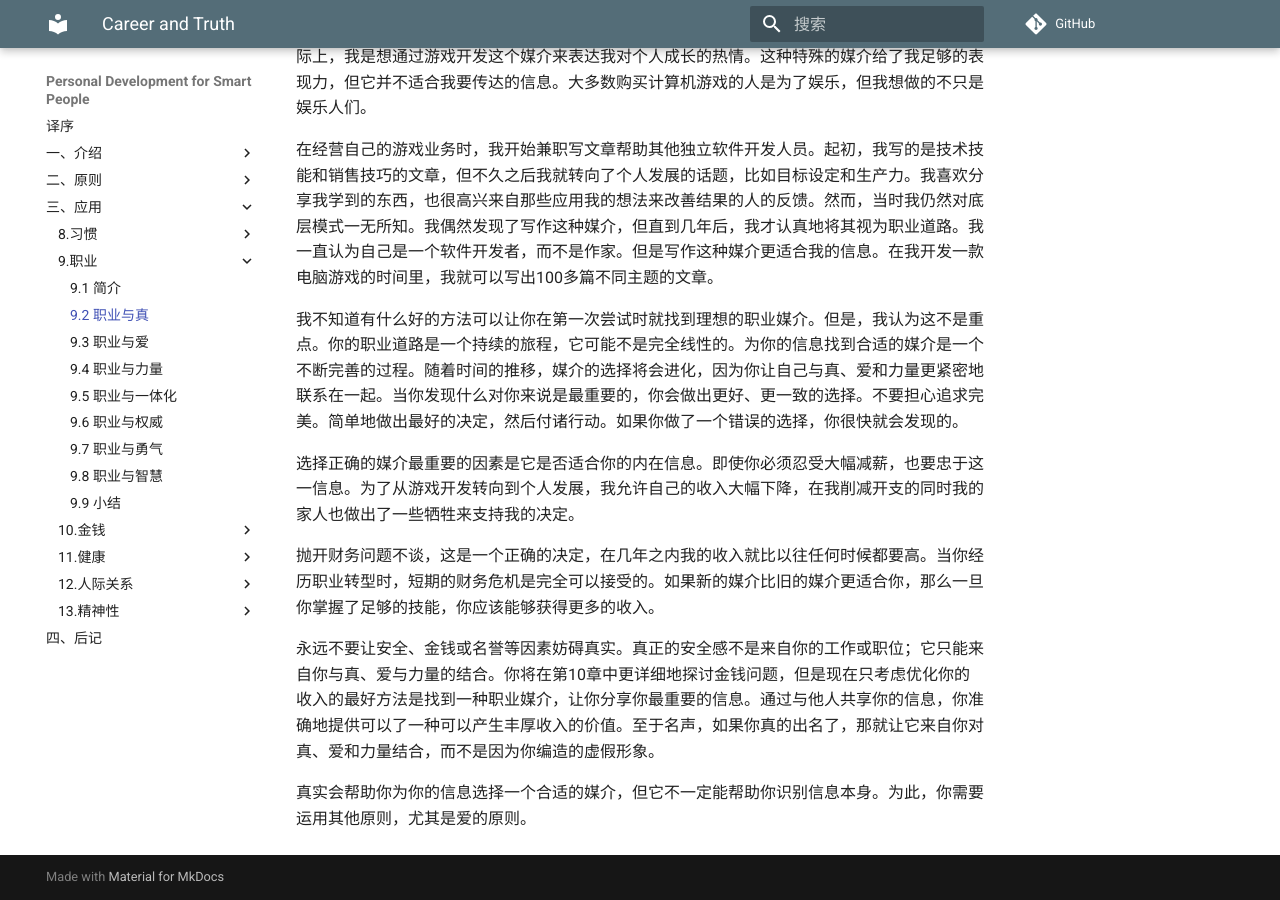
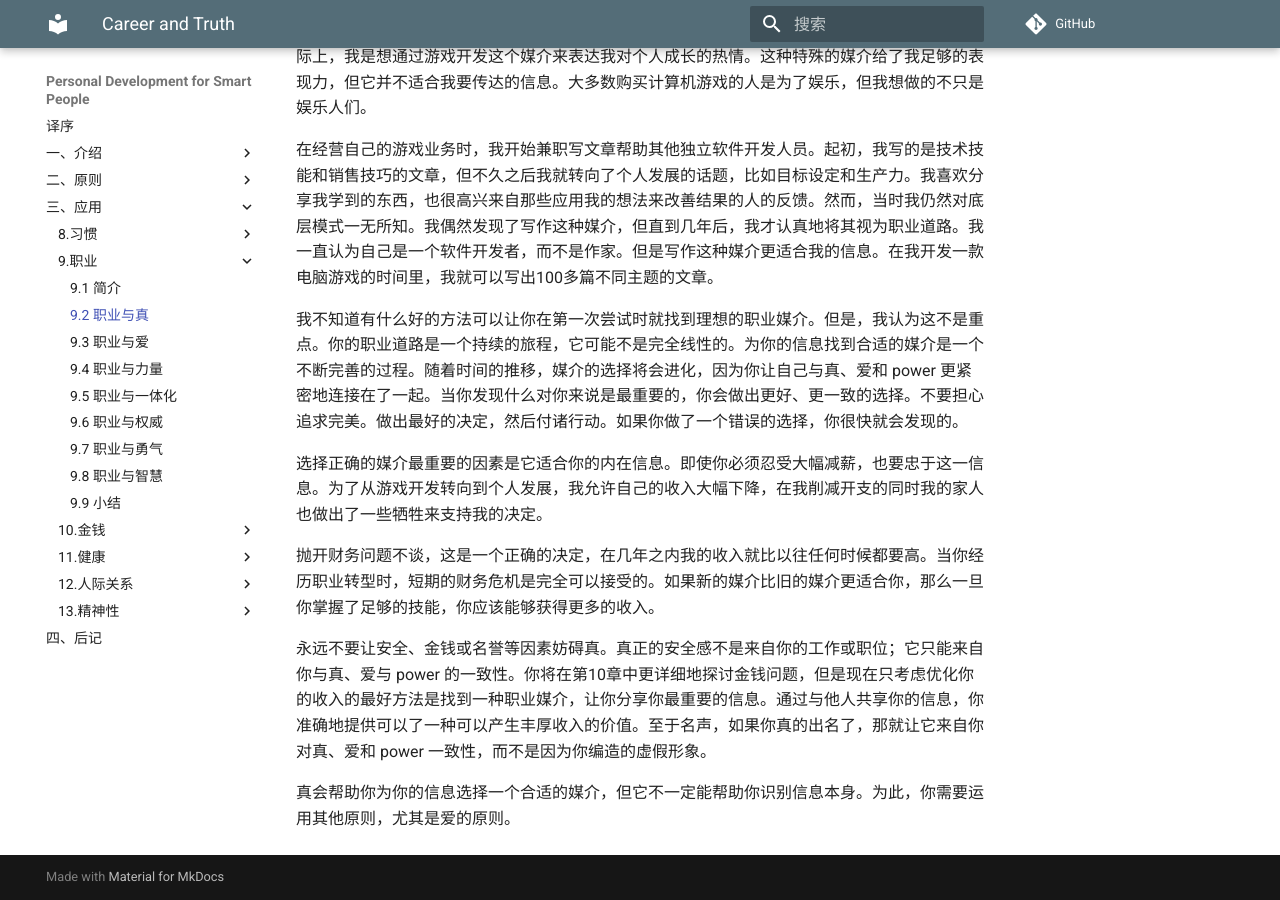
Before and after one commit to wtsnwei/pdsp, an MkDocs documentation site: the page built from docs/3.Application/09.career/01.career-and-truth.md, in a window 1280 px wide and 900 px high, scrolled down 820 px. Built offline with MkDocs 1.6.1 and Material for MkDocs 9.7.7, drawn with Linux system fonts in a browser that asks for light colours; comment, search, counter and statistics services are not loaded.

Commit message:
修正语句

```diff
--- a/docs/3.Application/09.career/01.career-and-truth.md
+++ b/docs/3.Application/09.career/01.career-and-truth.md
@@ -19,12 +19,12 @@ date:       2021-03-13
 
 在经营自己的游戏业务时，我开始兼职写文章帮助其他独立软件开发人员。起初，我写的是技术技能和销售技巧的文章，但不久之后我就转向了个人发展的话题，比如目标设定和生产力。我喜欢分享我学到的东西，也很高兴来自那些应用我的想法来改善结果的人的反馈。然而，当时我仍然对底层模式一无所知。我偶然发现了写作这种媒介，但直到几年后，我才认真地将其视为职业道路。我一直认为自己是一个软件开发者，而不是作家。但是写作这种媒介更适合我的信息。在我开发一款电脑游戏的时间里，我就可以写出100多篇不同主题的文章。
 
-我不知道有什么好的方法可以让你在第一次尝试时就找到理想的职业媒介。但是，我认为这不是重点。你的职业道路是一个持续的旅程，它可能不是完全线性的。为你的信息找到合适的媒介是一个不断完善的过程。随着时间的推移，媒介的选择将会进化，因为你让自己与真、爱和力量更紧密地联系在一起。当你发现什么对你来说是最重要的，你会做出更好、更一致的选择。不要担心追求完美。简单地做出最好的决定，然后付诸行动。如果你做了一个错误的选择，你很快就会发现的。
+我不知道有什么好的方法可以让你在第一次尝试时就找到理想的职业媒介。但是，我认为这不是重点。你的职业道路是一个持续的旅程，它可能不是完全线性的。为你的信息找到合适的媒介是一个不断完善的过程。随着时间的推移，媒介的选择将会进化，因为你让自己与真、爱和 power 更紧密地连接在了一起。当你发现什么对你来说是最重要的，你会做出更好、更一致的选择。不要担心追求完美。做出最好的决定，然后付诸行动。如果你做了一个错误的选择，你很快就会发现的。
 
-选择正确的媒介最重要的因素是它是否适合你的内在信息。即使你必须忍受大幅减薪，也要忠于这一信息。为了从游戏开发转向到个人发展，我允许自己的收入大幅下降，在我削减开支的同时我的家人也做出了一些牺牲来支持我的决定。
+选择正确的媒介最重要的因素是它适合你的内在信息。即使你必须忍受大幅减薪，也要忠于这一信息。为了从游戏开发转向到个人发展，我允许自己的收入大幅下降，在我削减开支的同时我的家人也做出了一些牺牲来支持我的决定。
 
 抛开财务问题不谈，这是一个正确的决定，在几年之内我的收入就比以往任何时候都要高。当你经历职业转型时，短期的财务危机是完全可以接受的。如果新的媒介比旧的媒介更适合你，那么一旦你掌握了足够的技能，你应该能够获得更多的收入。
 
-永远不要让安全、金钱或名誉等因素妨碍真实。真正的安全感不是来自你的工作或职位；它只能来自你与真、爱与力量的结合。你将在第10章中更详细地探讨金钱问题，但是现在只考虑优化你的收入的最好方法是找到一种职业媒介，让你分享你最重要的信息。通过与他人共享你的信息，你准确地提供可以了一种可以产生丰厚收入的价值。至于名声，如果你真的出名了，那就让它来自你对真、爱和力量结合，而不是因为你编造的虚假形象。
+永远不要让安全、金钱或名誉等因素妨碍真。真正的安全感不是来自你的工作或职位；它只能来自你与真、爱与 power 的一致性。你将在第10章中更详细地探讨金钱问题，但是现在只考虑优化你的收入的最好方法是找到一种职业媒介，让你分享你最重要的信息。通过与他人共享你的信息，你准确地提供可以了一种可以产生丰厚收入的价值。至于名声，如果你真的出名了，那就让它来自你对真、爱和 power 一致性，而不是因为你编造的虚假形象。
 
-真实会帮助你为你的信息选择一个合适的媒介，但它不一定能帮助你识别信息本身。为此，你需要运用其他原则，尤其是爱的原则。
+真会帮助你为你的信息选择一个合适的媒介，但它不一定能帮助你识别信息本身。为此，你需要运用其他原则，尤其是爱的原则。
```
